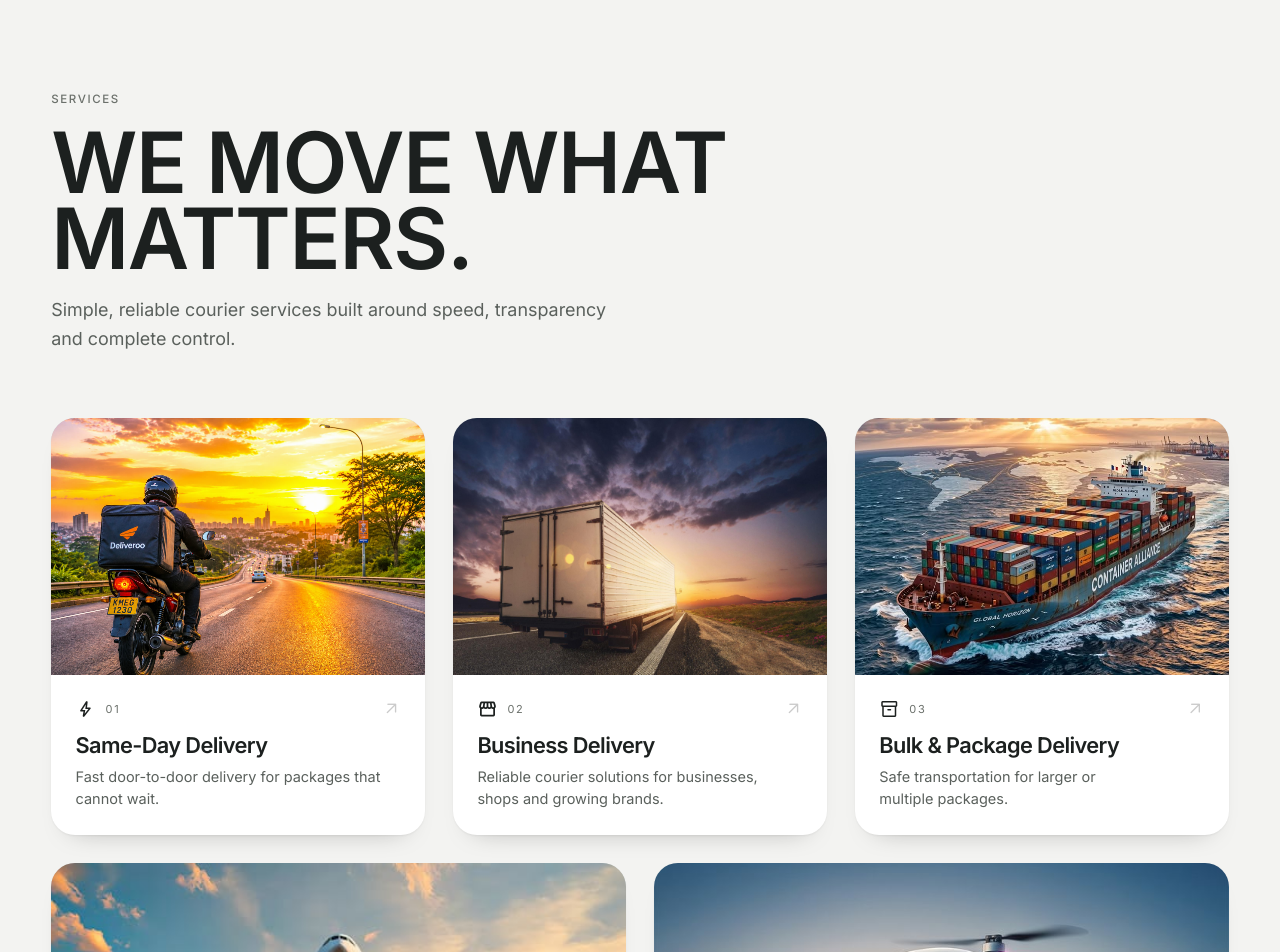
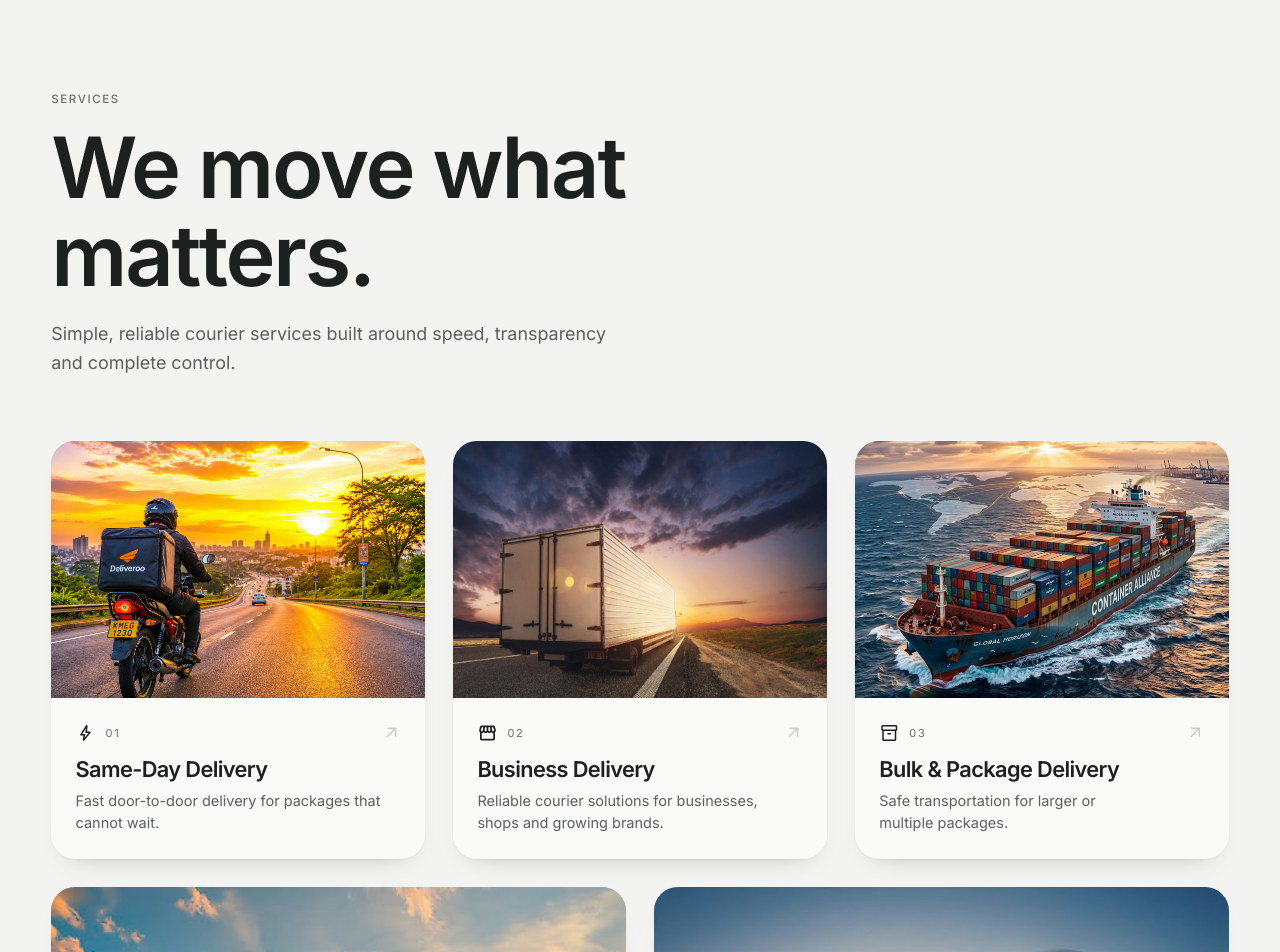
Before and after one commit to brucemwendwa/Deliveroo, a React (Vite) app in the folder Form design decisions pending/deliveroo-web/: page / in a window 1280 px wide. Shown: the part 1680-2632 px from the top of the page. Built offline with nearby package versions, Linux system fonts and the light colour scheme; no server answers.

Commit message:
Refactor Services component styles for improved design consistency and clarity

```diff
--- a/Form design decisions pending/deliveroo-web/src/components/Services.jsx
+++ b/Form design decisions pending/deliveroo-web/src/components/Services.jsx
@@ -2,7 +2,7 @@ import { Link } from 'react-router-dom';
 import useHover from '../hooks/useHover';
 import useStartBooking, { BOOKING_PATH } from '../hooks/useStartBooking';
 import { TRANSPORT } from '../lib/transport';
-import { color, ease, eyebrow, font, layout, radius } from '../theme';
+import { color, ease, eyebrow, font, layout, radius, shadow } from '../theme';
 import Icon from './Icon';
 import TransportGlyph from './transport/TransportGlyph';
 
@@ -63,8 +63,8 @@ const numeral = {
   color: color.muted
 };
 
-const restShadow = '0 1px 2px rgba(17,17,17,.05), 0 14px 28px -22px rgba(17,17,17,.4)';
-const liftShadow = '0 2px 4px rgba(17,17,17,.05), 0 30px 50px -30px rgba(17,17,17,.45)';
+const restShadow = '0 1px 2px rgba(28,32,31,.05), 0 14px 28px -22px rgba(28,32,31,.4)';
+const liftShadow = '0 2px 4px rgba(28,32,31,.05), 0 30px 50px -30px rgba(28,32,31,.45)';
 
 function ServiceCard({ service, delay }) {
   const [hovered, bind] = useHover();
@@ -82,7 +82,8 @@ function ServiceCard({ service, delay }) {
         flexDirection: 'column',
         borderRadius: radius.card,
         overflow: 'hidden',
-        background: color.white,
+        background: color.card,
+        boxShadow: shadow.card,
         color: color.ink,
         boxShadow: hovered ? liftShadow : restShadow,
         transform: hovered ? 'translateY(-6px)' : 'none',
@@ -124,7 +125,7 @@ function ServiceCard({ service, delay }) {
           <Icon
             name="arrow_outward"
             size={18}
-            color={hovered ? color.orange : 'rgba(17,17,17,.22)'}
+            color={hovered ? color.orange : 'rgba(28,32,31,.22)'}
             style={{
               marginLeft: 'auto',
               transform: hovered ? 'translate(3px,-3px)' : 'none',
@@ -136,7 +137,7 @@ function ServiceCard({ service, delay }) {
           style={{
             margin: '0 0 8px',
             fontSize: 'clamp(19px,1.7vw,23px)',
-            fontWeight: 800,
+            fontWeight: 600,
             letterSpacing: '-.028em',
             lineHeight: 1.15,
             color: color.ink
@@ -163,11 +164,10 @@ export default function Services() {
             style={{
               margin: '0 0 20px',
               fontFamily: font.display,
-              fontWeight: 700,
+              fontWeight: 600,
               fontSize: 'clamp(38px,6.6vw,104px)',
-              lineHeight: 0.9,
-              letterSpacing: '-.015em',
-              textTransform: 'uppercase',
+              lineHeight: 1.04,
+              letterSpacing: '-.025em',
               color: color.ink
             }}
           >
```
